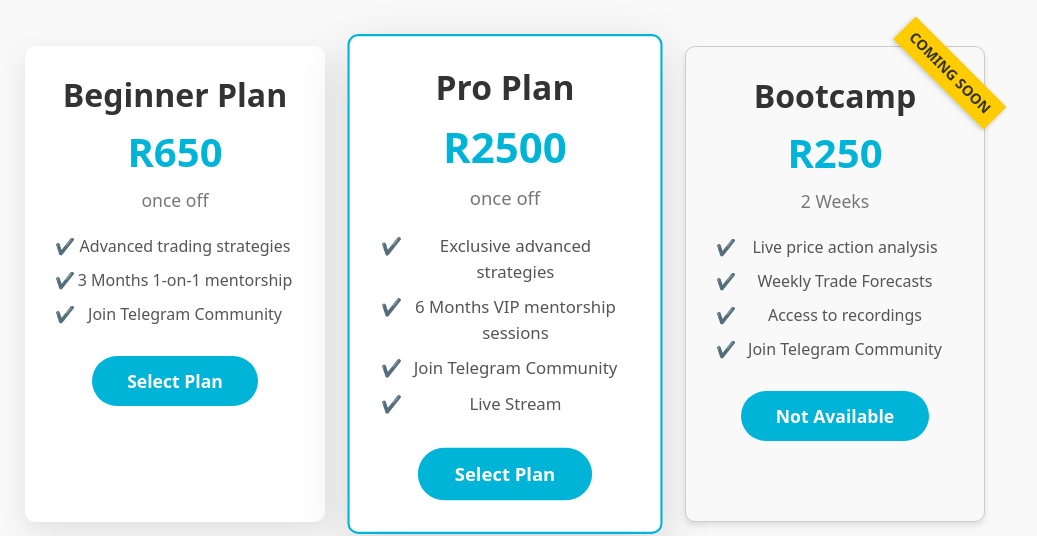
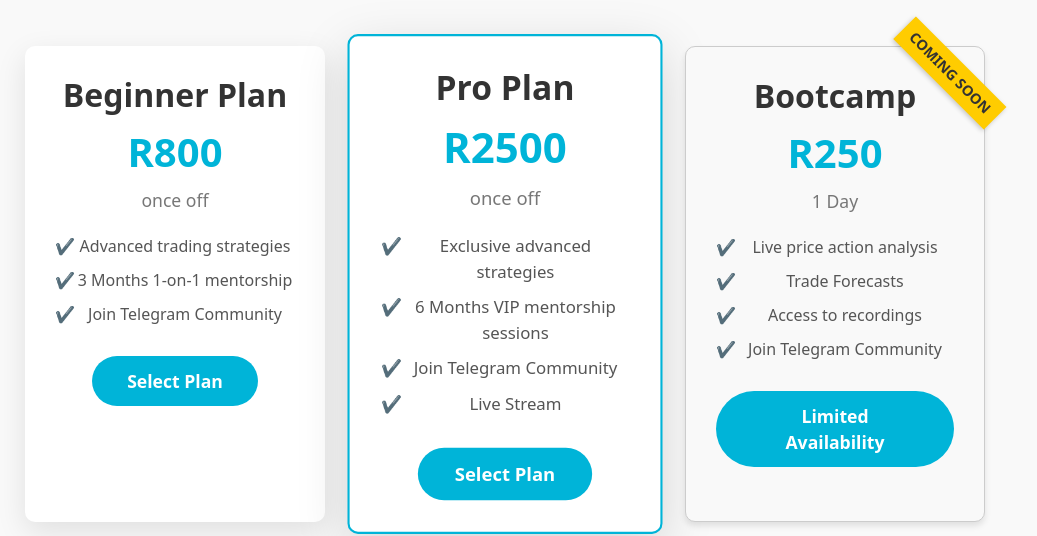
Before and after one commit to NaumM09/forexfuturecrypto, a React (Create React App) app: page / in a window 1280 px wide. Shown: the part 3900-4436 px from the top of the page, without its empty margins (135-1172 px from the left). Built offline with nearby package versions, Linux system fonts and the light colour scheme.

Commit message:
updated2

```diff
--- a/src/components/PricingPlan.js
+++ b/src/components/PricingPlan.js
@@ -14,7 +14,7 @@ const PricingPlan = () => {
         <div className="pricing-card">
           <div className="pricing-card-header">
             <h3>Beginner Plan</h3>
-            <span className="price">R650</span>
+            <span className="price">R800</span>
             <p>once off</p>
           </div>
           <ul>
@@ -46,16 +46,16 @@ const PricingPlan = () => {
           <div className="pricing-card-header">
             <h3>Bootcamp</h3>
             <span className="price">R250</span>
-            <p>2 Weeks</p>
+            <p>1 Day</p>
           </div>
           <ul>
             <li>Live price action analysis</li>
-            <li>Weekly Trade Forecasts</li>
+            <li>Trade Forecasts</li>
             <li>Access to recordings</li>
             <li>Join Telegram Community</li>
           </ul>
           <button className="btn-select" disabled>
-            Not Available
+            Limited Availability
           </button>
         </div>
       </div>
```
